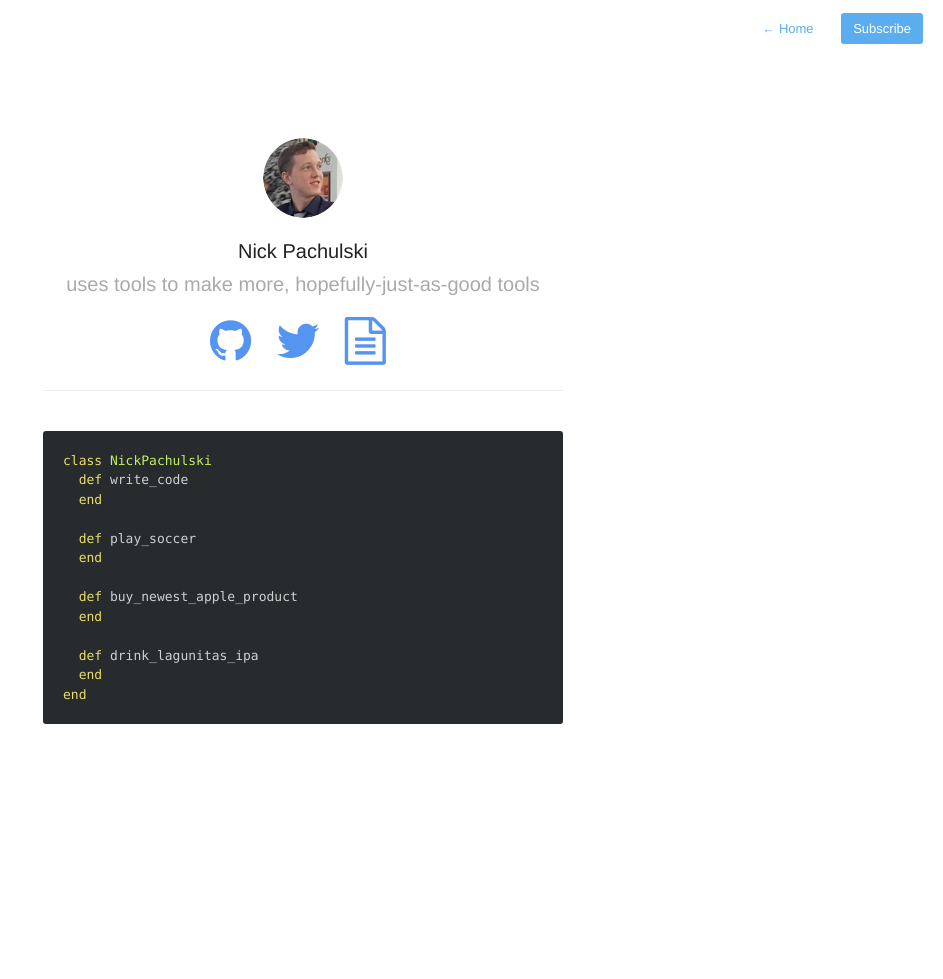
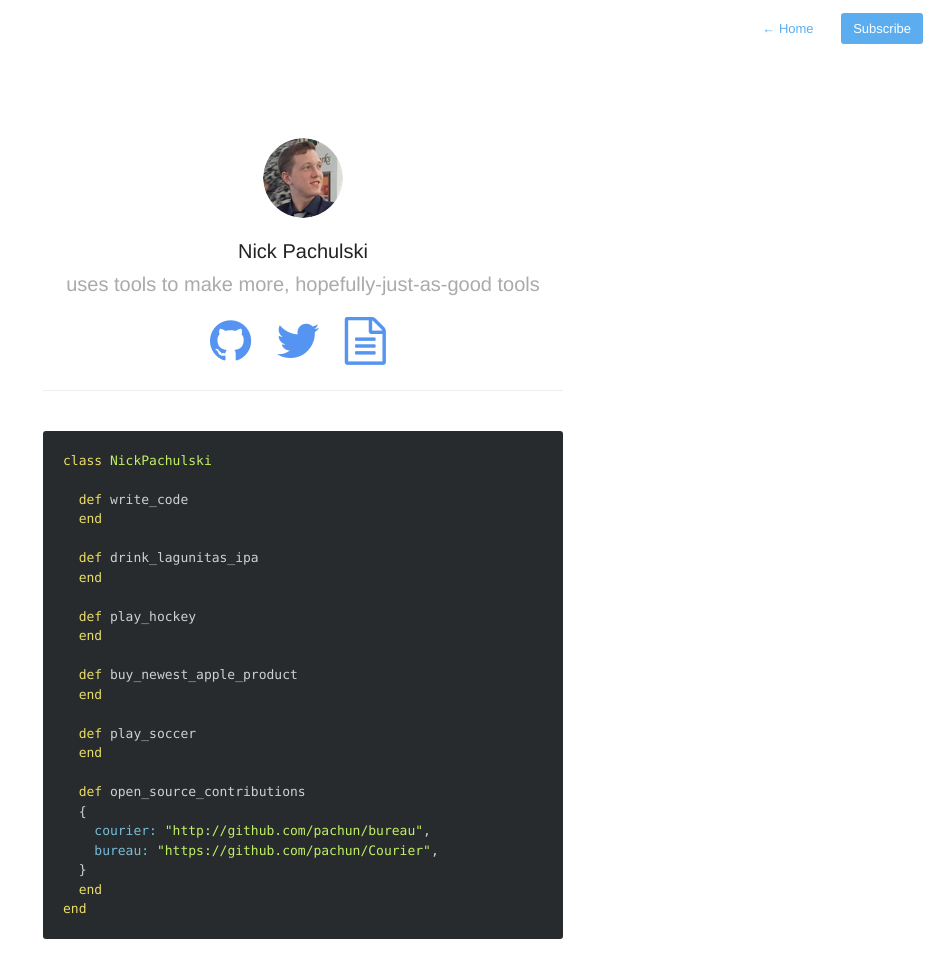
Before and after one commit to pachun/old.pachun.github.io, a Jekyll site: the page built from about.md, in a window 1280 px wide. Shown: the whole page, without its empty margins (337-1280 px from the left). Built offline with Jekyll 4.4.1, drawn with Linux system fonts in a browser that asks for light colours; nearby versions of some CDN libraries; Markdown is read by kramdown in place of the engine named in the settings; before the commit the page ends 900 px from its top, so only the background shows below that.

Commit message:
Add open source contributions to about.md page.

````diff
--- a/about.md
+++ b/about.md
@@ -6,16 +6,27 @@ profile: true
 
 ```ruby
 class NickPachulski
+
   def write_code
+  end
+
+  def drink_lagunitas_ipa
+  end
+
+  def play_hockey
+  end
+
+  def buy_newest_apple_product
   end
 
   def play_soccer
   end
 
-  def buy_newest_apple_product
-  end
-
-  def drink_lagunitas_ipa
+  def open_source_contributions
+  {
+    courier: "http://github.com/pachun/bureau",
+    bureau: "https://github.com/pachun/Courier",
+  }
   end
 end
 ```
````
